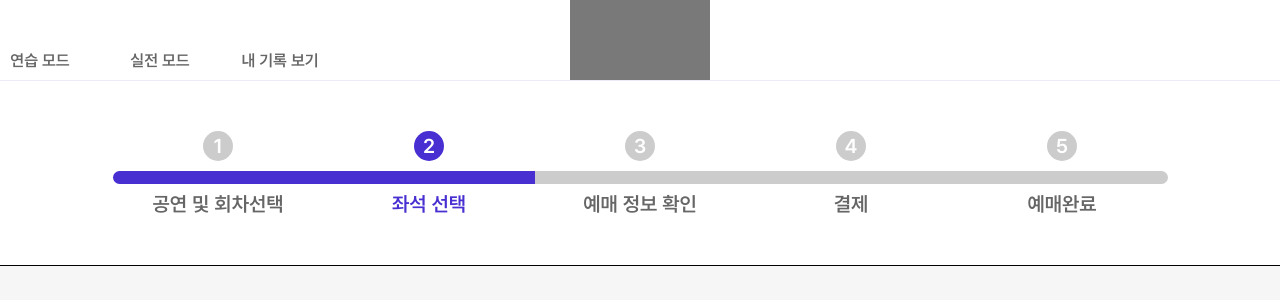
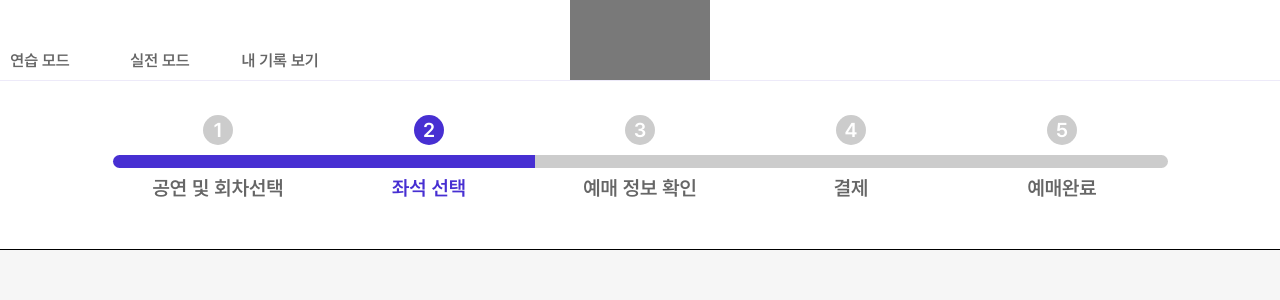
Before and after one commit to Easy-Ti-cket/easy-ticket, a React (Vite) app: page / in a window 1280 px wide. Shown: the top 300 px of the page. Built offline with nearby package versions, Linux system fonts and the light colour scheme.

Commit message:
Design: shrink 삭제

```diff
--- a/src/components/header/Header.jsx
+++ b/src/components/header/Header.jsx
@@ -8,7 +8,6 @@ const HeaderContainer = styled.div`
   display: flex;
   justify-content: left;
   position: relative;
-  flex-shrink: 0;
 `;
 
 //로고로 대치 예정
```
